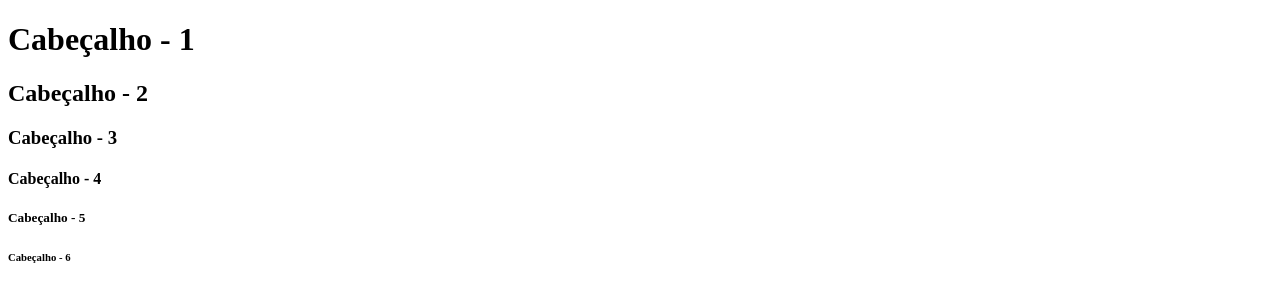
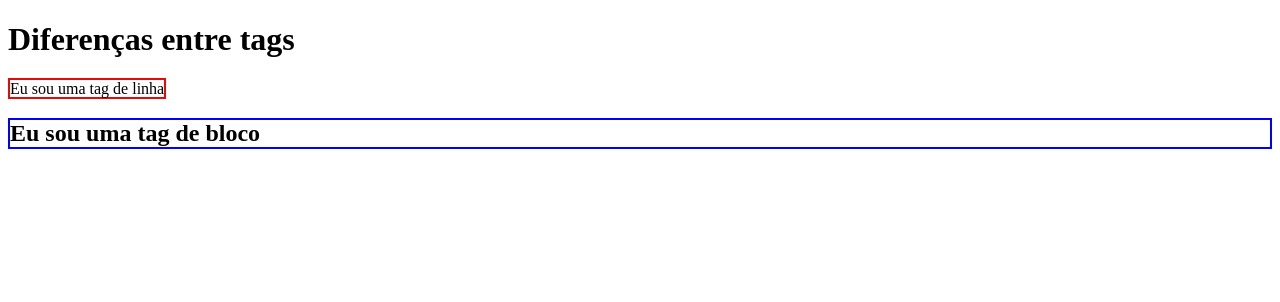
Before and after one commit to mateuscastronappe/projeto-inicial-g, a plain HTML site: page index.html in a window 1280 px wide. Drawn offline with Linux system fonts and the light colour scheme.

Commit message:
Iniciando com tags de BLOCO e LINHA.

```diff
--- a/index.html
+++ b/index.html
@@ -7,12 +7,10 @@
 		<title>Exemplo HTML</title>
 	</head>
 	<body>
-		<h1>Cabeçalho - 1<h1>
-		<h2>Cabeçalho - 2<h2>
-		<h3>Cabeçalho - 3<h3>
-		<h4>Cabeçalho - 4<h4>
-		<h5>Cabeçalho - 5<h5>
-		<h6>Cabeçalho - 6<h6>
+		<h1>Diferenças entre tags</h1>
+		<span style="border:solid 2px #e70909;">Eu sou uma tag de linha</span>
+		<h2 style="border: solid 2px #0000ff;">Eu sou uma tag de bloco</h2>
+
 	</body>
 
 </html>
```
